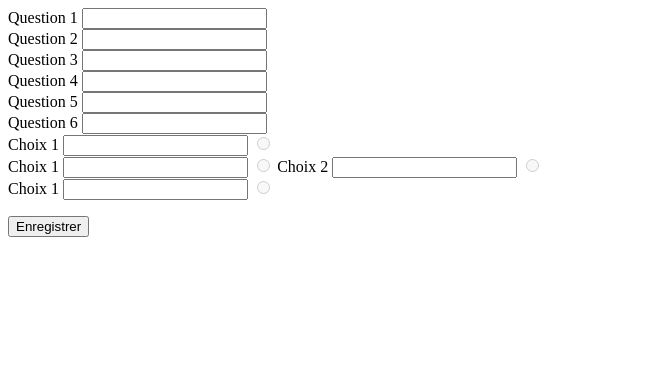
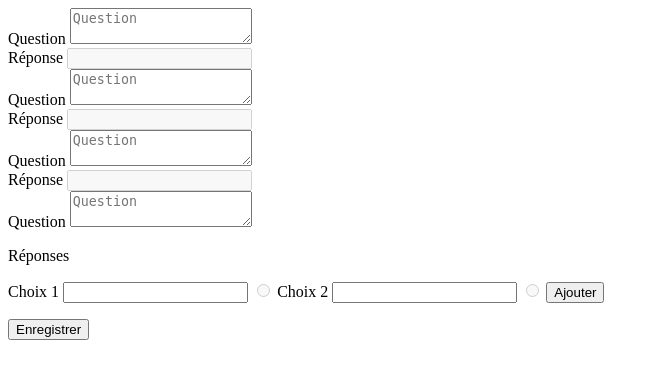
Before and after one commit to Eliottln/PTUT_Formulaire, a PHP site: page / in a window 1280 px wide. Shown: the top 379 px of the page, without its empty margins (0-659 px from the left). Run offline with PHP 8.4, Linux system fonts and the light colour scheme.

Commit message:
ADAPTATION

```diff
--- a/index.php
+++ b/index.php
@@ -2,66 +2,64 @@
 <html>
 
     <body>
-            <form class="" action="/exportBdd.php" method="post">
+        <form class="" action="/exportBdd.php" method="post">
 
+            <div id="form1-text">
                 <div>
-                    <label for="q1">Question 1</label>
-                    <input id="q1" type="text" name="q1" required>
+                    <label for="q1">Question</label>
+                    <textarea id="q1" class="question" name="q1" placeholder="Question" required=""></textarea>
                 </div>
 
                 <div>
-                    <label for="q2">Question 2</label>
-                    <input id="q2" type="text" name="q2" required>
+                    <label for="response-text">Réponse</label>
+                    <input id="response-text" type="text" name="response" disabled="">
+                </div>
+            </div>
+
+            <div id="form2-text">
+                <div>
+                    <label for="q2">Question</label>
+                    <textarea id="q2" class="question" name="q2" placeholder="Question" required=""></textarea>
                 </div>
 
                 <div>
-                    <label for="q3">Question 3</label>
-                    <input id="q3" type="text" name="q3" required>
+                    <label for="response-text">Réponse</label>
+                    <input id="response-text" type="text" name="response" disabled="">
+                </div>
+            </div>
+
+            <div id="form3-text">
+                <div>
+                    <label for="q3">Question</label>
+                    <textarea id="q3" class="question" name="q3" placeholder="Question" required=""></textarea>
                 </div>
 
                 <div>
-                    <label for="q4">Question 4</label>
-                    <input id="q4" type="text" name="q4" required>
+                    <label for="response-text">Réponse</label>
+                    <input id="response-text" type="text" name="response" disabled="">
+                </div>
+            </div>
+
+
+            <div id="form4-radio">
+                <div>
+                    <label for="q4">Question</label>
+                    <textarea id="q4" class="question" name="q4" placeholder="Question" required=""></textarea>
                 </div>
 
                 <div>
-                    <label for="q5">Question 5</label>
-                    <input id="q5" type="password" name="q5" required>
+                    <p>Réponses</p>
+                    <label for="q4-radio-choice1">Choix 1</label>
+                    <input id="q4-radio-choice1" type="text" name="q4-radio-choice1">
+                    <input type="radio" name="q4-response" disabled="">
+
+                    <label for="q4-radio-choice2">Choix 2</label>
+                    <input id="q4-radio-choice2" type="text" name="q4-radio-choice2">
+                    <input type="radio" name="q4-response" disabled="">
+
+                    <button id="q4-button-add-radio" type="button">Ajouter</button></div>
                 </div>
-
-                <div>
-                    <label for="q6">Question 6</label>
-                    <input id="q6" type="password" name="q6" required>
-                </div>
-
-                <div>
-                    <label for="q7-radio-choice1">Choix 1</label>
-                    <input id="q7-radio-choice1" type="text" name="q7-radio-choice1" >
-                    <input type="radio" name="q7-radio-choice1" disabled>
-
-                </div>
-
-                <div>
-
-
-                    <label for="q8-radio-choice1">Choix 1</label>
-                    <input id="q8-radio-choice1" type="text" name="q8-radio-choice1" >
-                    <input type="radio" name="q8-radio-choice1" disabled>
-
-                    <label for="q8-radio-choice2">Choix 2</label>
-                    <input id="q8-radio-choice2" type="text" name="q8-radio-choice2" >
-                    <input type="radio" name="q8-radio-choice2" disabled>
-                </div>
-
-
-
-                <div>
-                    <label for="q9-radio-choice1">Choix 1</label>
-                    <input id="q9-radio-choice1" type="text" name="q9-radio-choice1" >
-                    <input type="radio" name="q9-radio-choice1" disabled>
-
-                </div>
-
+            </div>
 
 
 
@@ -72,13 +70,10 @@
             <form id="export" action="/exportBdd.php" method="post" >
 
                 <div class="buttonSR">
-                    <button  id="submit" type="submit">Enregistrer</button>
+                    <button  id="submit" type="button">Enregistrer</button>
                 </div>
 
             </form>
-
-
-
 
 
         <script src="js/transformInputToString.js" >  </script>
@@ -86,3 +81,16 @@
 
 
 </html>
+
+
+
+<!--
+<form class="" action="/exportBdd.php" method="post">
+
+    <button id="submit" type="submit">Enregistrer</button>
+
+
+
+</form>
+
+-->
--- a/js/transformInputToString.js
+++ b/js/transformInputToString.js
@@ -1,18 +1,30 @@
 const allInput = document.querySelectorAll("input")
 const formTemp = document.getElementById('export');
 const button = document.getElementById("submit")
+const allFormQuestion = document.querySelectorAll("form div");
 
 button.addEventListener('click',ajoutInput)
 
 
 let counter = 0;
+let counterInput
 let nowQuestion = "";
 
-//CA FONCTIONNE LES MEME QUESTIONS SONT ANALYSE
-//FAIRE LE REGLGAGE DES RADIO BUTTON POUR BIEN LES ENVOYER DANS BDD, REMETTRE LE TYPE SUBMIT AU BOUTON DANSL E HTML POUR LE RENVOYER
+
 function ajoutInput(){
-    for (counter; counter < allInput.length; counter++){
 
+    for (counter; counter < allFormQuestion.length; counter++){
+
+        for(counterInput =0; counterInput < allInput.length; counterInput++){
+            let parsing = allInput[counterInput].id.split("-");
+            //GERER AUSSI LE CAS DES TEXTE AREA
+            console.log(parsing[0]);
+            console.log(parsing[1]);
+            console.log(parsing[2]);
+        }
+
+
+        /*
         let valeur = allInput[counter].name.split("-"); //Split le nom de l'input, qui est sous la forme qX-type-n°;
 
         if(allInput[counter].type != 'radio'){
@@ -40,7 +52,7 @@ function ajoutInput(){
             formTemp.appendChild(newInput); // On crée dans le formulaire export un nouveau champ div
 
         }
-
+        */
 
 
 
--- a/todolist.txt
+++ b/todolist.txt
@@ -1,3 +1,6 @@
 -Moduler tout en fonction, parce que la frero c'est cringe
 -Ajouter une question dans le champ des questions
 -gerer les checkbox et autres choix multiples
+
+-RECUPERER TOUT LES TEXT AREA -->  1 question = 1 textarea
+-MODIFIER LES NOM DANS CHAMSPS
```
